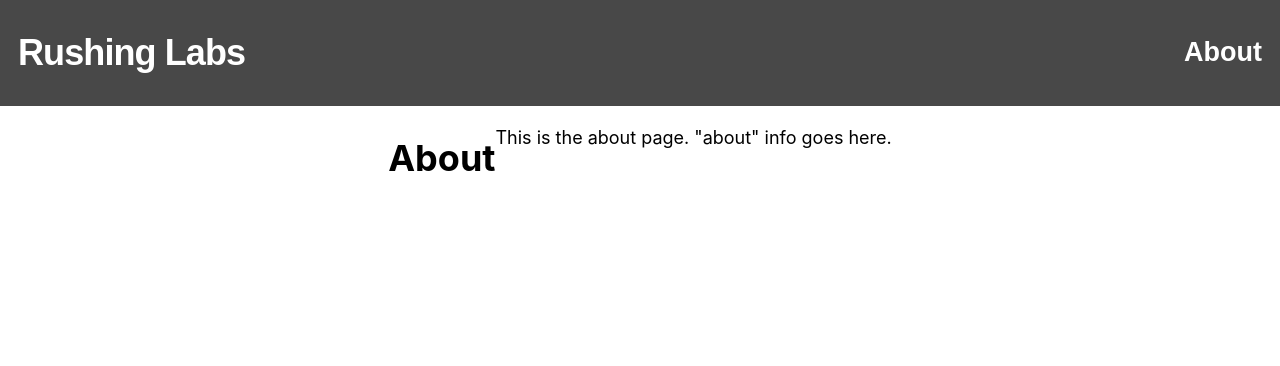
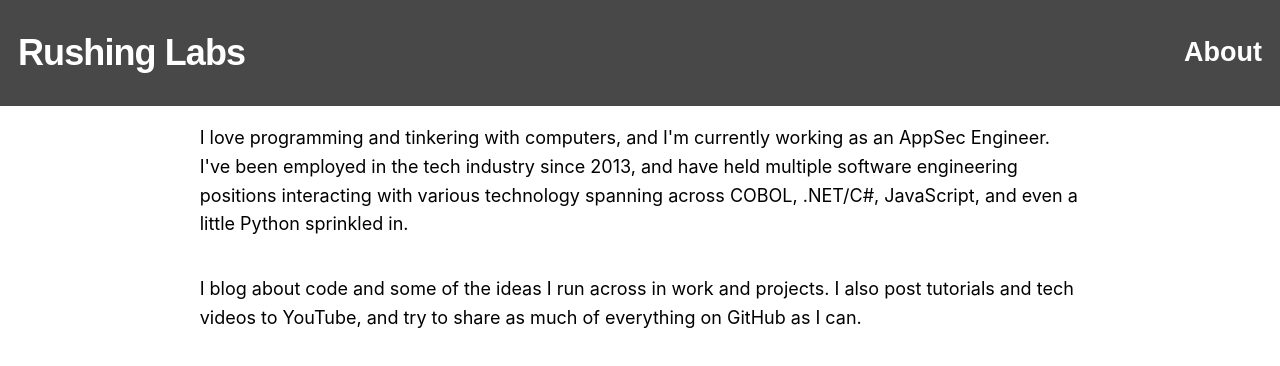
Before and after one commit to meddlin/rushinglabs-blog-nextjs, a Next.js app: page /about in a window 1280 px wide. Shown: the top 366 px of the page. Built offline with nearby package versions, Linux system fonts and the light colour scheme; a web font is replaced by a local one.

Commit message:
Simple about page "blurb"
- also create a simple CSS module to keep the styles in order

```diff
--- a/pages/about.js
+++ b/pages/about.js
@@ -1,12 +1,23 @@
 import Layout from '../components/layout';
+import styles from '../styles/about.module.css';
 
 function About() {
     return (
         <Layout home>
-            <h1>About</h1>
-            <p>
-                This is the about page. "about" info goes here.
-            </p>
+            <div className={styles.mainContent}>
+                <p>
+                    I love programming and tinkering with computers, and I'm currently working as an
+                    AppSec Engineer. I've been employed in the tech industry since 2013, and have held
+                    multiple software engineering positions interacting with various technology spanning
+                    across COBOL, .NET/C#, JavaScript, and even a little Python sprinkled in.
+                </p>
+
+                <p>
+                    I blog about code and some of the ideas I run across in work and projects. I also
+                    post tutorials and tech videos to YouTube, and try to share as much of everything
+                    on GitHub as I can.
+                </p>
+            </div>
         </Layout>
     );
 };
--- /dev/null
+++ b/styles/about.module.css
@@ -0,0 +1,6 @@
+.mainContent {
+    display: flex;
+    flex-direction: column;
+
+    width: 80%;
+}
```
